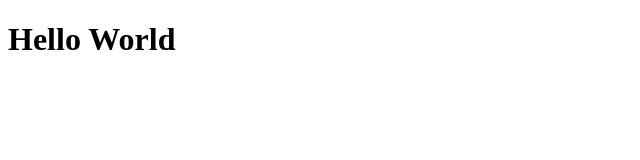
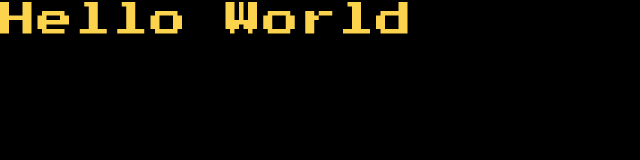
Before and after one commit to miklosme/r3f-game-base, a React app: page / in a window 1280 px wide. Shown: the whole page, without its empty margins (0-640 px from the left). Built offline with nearby package versions, Linux system fonts and the light colour scheme.

Commit message:
pixelart config

```diff
--- a/package.json
+++ b/package.json
@@ -47,7 +47,11 @@
         "*.{js,css,md}": "prettier --write"
     },
     "dependencies": {
+        "drei": "^2.2.21",
         "react": "^17.0.2",
-        "react-dom": "^17.0.2"
+        "react-dom": "^17.0.2",
+        "react-three-fiber": "^6.0.13",
+        "three": "^0.133.0",
+        "zustand": "^3.5.12"
     }
 }
--- a/src/game.js
+++ b/src/game.js
@@ -1,7 +1,7 @@
 const Game = () => {
     return (
         <div>
-            <h1>Hello World</h1>
+            <h1 className="text-4xl text-yellow-300 font-pixelart">Hello World</h1>
         </div>
     );
 };
--- a/src/index.html
+++ b/src/index.html
@@ -1,7 +1,12 @@
 <!DOCTYPE html>
 <html>
     <head>
-        <meta charset="utf-8" />
+        <meta charset="UTF-8" />
+        <meta name="viewport" content="width=device-width, initial-scale=1.0" />
+        <link rel="icon" type="image/svg+xml" href="/favicon.svg" />
+        <link rel="preconnect" href="https://fonts.gstatic.com" />
+        <link href="https://fonts.googleapis.com/css2?family=Press+Start+2P&display=swap" rel="stylesheet" />
+        <title>r3f game bootstrap</title>
     </head>
     <body>
         <div id="root"></div>
--- a/src/index.js
+++ b/src/index.js
@@ -1,4 +1,5 @@
 import 'core-js';
+import './style.css';
 import ReactDOM from 'react-dom';
 import Game from './game';
 
--- a/src/style.css
+++ b/src/style.css
@@ -1,3 +1,23 @@
 @tailwind base;
 @tailwind components;
 @tailwind utilities;
+
+@layer base {
+    :root {
+        user-select: none;
+    }
+
+    * {
+        position: relative;
+    }
+
+    body {
+        @apply h-screen bg-black tracking-widest;
+        font-family: 'Press Start 2P', system-ui, -apple-system, Segoe UI, Roboto, Helvetica, Arial, sans-serif;
+        font-smoothing: none;
+        /* these helps with sharp edges */
+        -webkit-font-smoothing: subpixel-antialiased;
+        -moz-osx-font-smoothing: grayscale;
+        -webkit-backface-visibility: hidden;
+    }
+}
```
Also changed, not shown: 1 other file.
